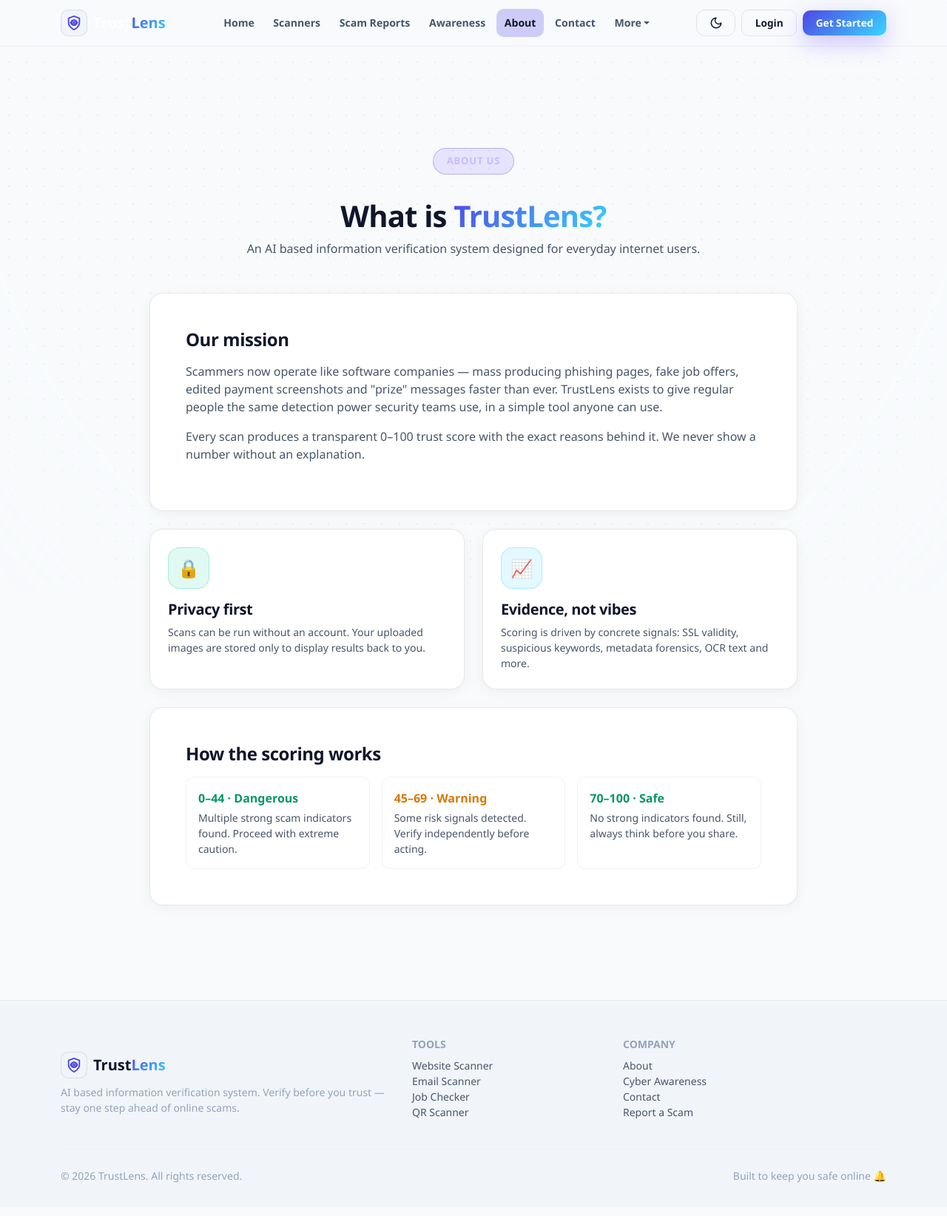
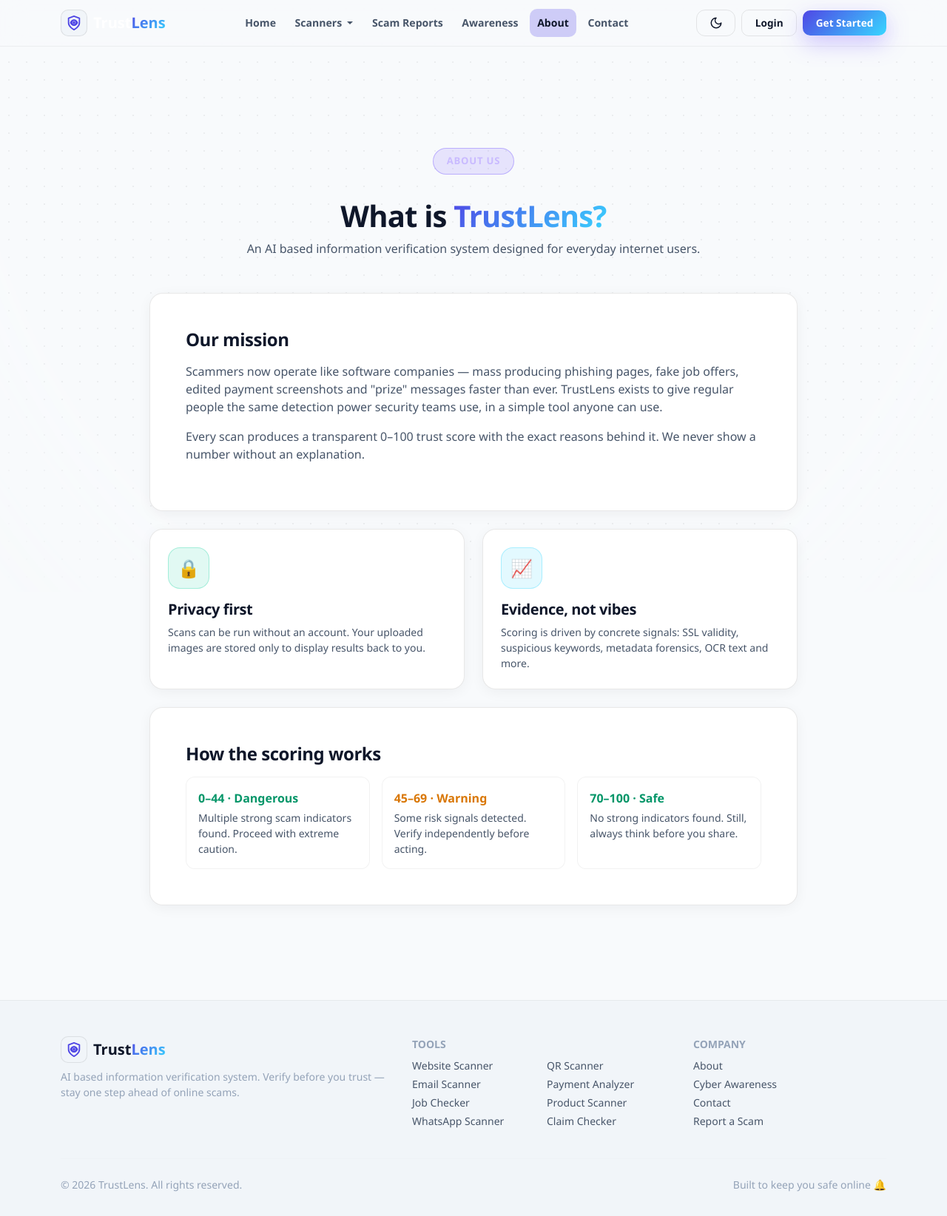
Before and after one commit to mskavitachoudhary/trustlens-fresh, a Flask app: page /about in a window 1280 px wide. Shown: the whole page at 74% size. Before the commit the page ends 1599 px from the top, so only its background shows below. Run offline with Flask 3, Linux system fonts and the light colour scheme; some libraries are stand-ins or nearby versions.

Commit message:
unify navigation and add 8 scanner dropdown

```diff
--- a/static/css/style.css
+++ b/static/css/style.css
@@ -239,7 +239,7 @@ h1, h2, h3, h4, h5, h6 {
 }
 
 .navbar-trust .nav-link {
-  color: var(--text-muted);
+  color: var(--text-secondary);
   font-weight: 600;
   font-size: 0.88rem;
   margin: 0 0.15rem;
@@ -337,24 +411,14 @@ h1, h2, h3, h4, h5, h6 {
   filter: invert(1) grayscale(100%);
 }
 [data-theme="light"] .navbar-trust .navbar-toggler {
-  border-color: var(--border);
+  border-color: var(--border-color);
 }
 
-/* Responsive nav visibility:
-   - <768px: hamburger collapse shows every link.
-   - 768-991px (tablet): compact inline nav + one "More" dropdown.
-   - >=992px (desktop): full inline nav + compact "More" dropdown. */
-.nav-drop-md,
-.nav-drop-lg {
-  display: none;
-}
-
+/* Responsive nav refinements */
 @media (min-width: 768px) and (max-width: 991.98px) {
-  .navbar-trust .nav-hide-md { display: none; }
-  .navbar-trust .nav-drop-md { display: block; }
   .navbar-trust .navbar-nav { gap: 0.05rem; }
   .navbar-trust .nav-link {
-    font-size: 0.8rem;
+    font-size: 0.82rem;
     margin: 0 0.05rem;
     padding: 0.45rem 0.5rem !important;
   }
@@ -365,15 +429,10 @@ h1, h2, h3, h4, h5, h6 {
   }
 }
 
-@media (min-width: 992px) {
-  .navbar-trust .nav-hide-lg { display: none; }
-  .navbar-trust .nav-drop-lg { display: block; }
-}
-
 @media (min-width: 992px) and (max-width: 1199.98px) {
   .navbar-trust .navbar-nav { gap: 0.1rem; }
   .navbar-trust .nav-link {
-    font-size: 0.82rem;
+    font-size: 0.84rem;
     margin: 0 0.05rem;
     padding: 0.45rem 0.55rem !important;
   }
--- a/templates/base.html
+++ b/templates/base.html
@@ -39,33 +39,99 @@
       </button>
       <div class="collapse navbar-collapse" id="mainNav">
         <ul class="navbar-nav mx-auto mb-2 mb-md-0">
-          <li class="nav-item"><a class="nav-link {% if request.endpoint == 'main.index' %}active{% endif %}" href="{{ url_for('main.index') }}">Home</a></li>
-          <li class="nav-item"><a class="nav-link {% if request.endpoint and request.endpoint.split('.')[0] == 'scanners' %}active{% endif %}" href="{{ url_for('scanners.website_scanner_page') }}">Scanners</a></li>
-          <li class="nav-item"><a class="nav-link {% if request.endpoint == 'reports.list_reports' %}active{% endif %}" href="{{ url_for('reports.list_reports') }}">Scam Reports</a></li>
-          <li class="nav-item nav-hide-md"><a class="nav-link {% if request.endpoint == 'main.awareness' %}active{% endif %}" href="{{ url_for('main.awareness') }}">Awareness</a></li>
-          <li class="nav-item nav-hide-md"><a class="nav-link {% if request.endpoint == 'main.about' %}active{% endif %}" href="{{ url_for('main.about') }}">About</a></li>
-          <li class="nav-item nav-hide-md"><a class="nav-link {% if request.endpoint == 'main.contact' %}active{% endif %}" href="{{ url_for('main.contact') }}">Contact</a></li>
-          <li class="nav-item nav-hide-md nav-hide-lg"><a class="nav-link" href="{{ url_for('main.product_scanner') }}">Product Scanner</a></li>
-          <li class="nav-item nav-hide-md nav-hide-lg"><a class="nav-link" href="{{ url_for('main.claim_checker') }}">Claim Checker</a></li>
-
-          <li class="nav-item dropdown nav-drop-md">
-            <a class="nav-link dropdown-toggle" href="#" id="moreMenuT" role="button" data-bs-toggle="dropdown" aria-expanded="false">More</a>
-            <ul class="dropdown-menu dropdown-menu-end nav-dropdown-menu" aria-labelledby="moreMenuT">
-              <li><a class="dropdown-item {% if request.endpoint == 'main.awareness' %}active{% endif %}" href="{{ url_for('main.awareness') }}">Awareness</a></li>
-              <li><a class="dropdown-item {% if request.endpoint == 'main.about' %}active{% endif %}" href="{{ url_for('main.about') }}">About</a></li>
-              <li><a class="dropdown-item {% if request.endpoint == 'main.contact' %}active{% endif %}" href="{{ url_for('main.contact') }}">Contact</a></li>
-              <li><hr class="dropdown-divider"></li>
-              <li><a class="dropdown-item" href="{{ url_for('main.product_scanner') }}">Product Scanner</a></li>
-              <li><a class="dropdown-item" href="{{ url_for('main.claim_checker') }}">Claim Checker</a></li>
+          <li class="nav-item">
+            <a class="nav-link {% if request.endpoint == 'main.index' %}active{% endif %}" href="{{ url_for('main.index') }}">Home</a>
+          </li>
+          <li class="nav-item dropdown">
+            <a class="nav-link dropdown-toggle {% if request.endpoint and (request.endpoint.startswith('scanners.') or request.endpoint in ['main.product_scanner', 'main.claim_checker']) %}active{% endif %}" href="#" id="scannersDropdown" role="button" data-bs-toggle="dropdown" aria-expanded="false">
+              Scanners
+            </a>
+            <ul class="dropdown-menu nav-dropdown-menu" aria-labelledby="scannersDropdown">
+              <li>
+                <a class="dropdown-item {% if request.endpoint == 'scanners.website_scanner_page' %}active{% endif %}" href="{{ url_for('scanners.website_scanner_page') }}">
+                  <span class="dropdown-item-icon">{{ icon('globe', size=18) }}</span>
+                  <div class="dropdown-item-content">
+                    <span class="dropdown-item-title">Website Scanner</span>
+                    <span class="dropdown-item-desc">Phishing &amp; Domain Checks</span>
+                  </div>
+                </a>
+              </li>
+              <li>
+                <a class="dropdown-item {% if request.endpoint == 'scanners.email_scanner_page' %}active{% endif %}" href="{{ url_for('scanners.email_scanner_page') }}">
+                  <span class="dropdown-item-icon">{{ icon('mail', size=18) }}</span>
+                  <div class="dropdown-item-content">
+                    <span class="dropdown-item-title">Email Scanner</span>
+                    <span class="dropdown-item-desc">Phishing &amp; Urgency Analysis</span>
+                  </div>
+                </a>
+              </li>
+              <li>
+                <a class="dropdown-item {% if request.endpoint == 'scanners.job_checker_page' %}active{% endif %}" href="{{ url_for('scanners.job_checker_page') }}">
+                  <span class="dropdown-item-icon">{{ icon('briefcase', size=18) }}</span>
+                  <div class="dropdown-item-content">
+                    <span class="dropdown-item-title">Job Checker</span>
+                    <span class="dropdown-item-desc">Offer Letter &amp; Recruiter Fraud</span>
+                  </div>
+                </a>
+              </li>
+              <li>
+                <a class="dropdown-item {% if request.endpoint == 'scanners.whatsapp_scanner_page' %}active{% endif %}" href="{{ url_for('scanners.whatsapp_scanner_page') }}">
+                  <span class="dropdown-item-icon">{{ icon('message', size=18) }}</span>
+                  <div class="dropdown-item-content">
+                    <span class="dropdown-item-title">WhatsApp Scanner</span>
+                    <span class="dropdown-item-desc">Chat Screenshot OCR</span>
+                  </div>
+                </a>
+              </li>
+              <li>
+                <a class="dropdown-item {% if request.endpoint == 'scanners.qr_scanner_page' %}active{% endif %}" href="{{ url_for('scanners.qr_scanner_page') }}">
+                  <span class="dropdown-item-icon">{{ icon('qr', size=18) }}</span>
+                  <div class="dropdown-item-content">
+                    <span class="dropdown-item-title">QR Scanner</span>
+                    <span class="dropdown-item-desc">Destination &amp; Payload Safety</span>
+                  </div>
+                </a>
+              </li>
+              <li>
+                <a class="dropdown-item {% if request.endpoint == 'scanners.payment_analyzer_page' %}active{% endif %}" href="{{ url_for('scanners.payment_analyzer_page') }}">
+                  <span class="dropdown-item-icon">{{ icon('receipt', size=18) }}</span>
+                  <div class="dropdown-item-content">
+                    <span class="dropdown-item-title">Payment Analyzer</span>
+                    <span class="dropdown-item-desc">Fake Screenshot &amp; UPI Validation</span>
+                  </div>
+                </a>
+              </li>
+              <li>
+                <a class="dropdown-item {% if request.endpoint == 'main.product_scanner' %}active{% endif %}" href="{{ url_for('main.product_scanner') }}">
+                  <span class="dropdown-item-icon">{{ icon('flask', size=18) }}</span>
+                  <div class="dropdown-item-content">
+                    <span class="dropdown-item-title">Product Scanner</span>
+                    <span class="dropdown-item-desc">Ingredient Safety &amp; Database Lookup</span>
+                  </div>
+                </a>
+              </li>
+              <li>
+                <a class="dropdown-item {% if request.endpoint == 'main.claim_checker' %}active{% endif %}" href="{{ url_for('main.claim_checker') }}">
+                  <span class="dropdown-item-icon">{{ icon('scale', size=18) }}</span>
+                  <div class="dropdown-item-content">
+                    <span class="dropdown-item-title">Claim Checker</span>
+                    <span class="dropdown-item-desc">Truth &amp; Fact Verification</span>
+                  </div>
+                </a>
+              </li>
             </ul>
           </li>
-
-          <li class="nav-item dropdown nav-drop-lg">
-            <a class="nav-link dropdown-toggle" href="#" id="moreMenuD" role="button" data-bs-toggle="dropdown" aria-expanded="false">More</a>
-            <ul class="dropdown-menu dropdown-menu-end nav-dropdown-menu" aria-labelledby="moreMenuD">
-              <li><a class="dropdown-item" href="{{ url_for('main.product_scanner') }}">Product Scanner</a></li>
-              <li><a class="dropdown-item" href="{{ url_for('main.claim_checker') }}">Claim Checker</a></li>
-            </ul>
+          <li class="nav-item">
+            <a class="nav-link {% if request.endpoint == 'reports.list_reports' %}active{% endif %}" href="{{ url_for('reports.list_reports') }}">Scam Reports</a>
+          </li>
+          <li class="nav-item">
+            <a class="nav-link {% if request.endpoint == 'main.awareness' %}active{% endif %}" href="{{ url_for('main.awareness') }}">Awareness</a>
+          </li>
+          <li class="nav-item">
+            <a class="nav-link {% if request.endpoint == 'main.about' %}active{% endif %}" href="{{ url_for('main.about') }}">About</a>
+          </li>
+          <li class="nav-item">
+            <a class="nav-link {% if request.endpoint == 'main.contact' %}active{% endif %}" href="{{ url_for('main.contact') }}">Contact</a>
           </li>
         </ul>
         <div class="d-flex align-items-center gap-2 nav-auth">
@@ -109,7 +175,7 @@
 
   <footer class="footer-trust">
     <div class="container">
-      <div class="row g-4 align-items-center">
+      <div class="row g-4 align-items-start">
         <div class="col-md-5">
           <div class="d-flex align-items-center gap-2 fw-bold fs-5 mb-2">
             <span class="brand-mark">{{ icon('brand', size=22, stroke_width=2) }}</span>
@@ -117,18 +183,30 @@
           </div>
           <p class="text-dim-c mb-0 small">AI based information verification system. Verify before you trust &mdash; stay one step ahead of online scams.</p>
         </div>
+        <div class="col-md-4">
+          <div class="fw-bold small text-uppercase text-dim-c mb-2">Tools</div>
+          <div class="row g-2 small">
+            <div class="col-6">
+              <ul class="list-unstyled mb-0 d-flex flex-column gap-1">
+                <li><a href="{{ url_for('scanners.website_scanner_page') }}">Website Scanner</a></li>
+                <li><a href="{{ url_for('scanners.email_scanner_page') }}">Email Scanner</a></li>
+                <li><a href="{{ url_for('scanners.job_checker_page') }}">Job Checker</a></li>
+                <li><a href="{{ url_for('scanners.whatsapp_scanner_page') }}">WhatsApp Scanner</a></li>
+              </ul>
+            </div>
+            <div class="col-6">
+              <ul class="list-unstyled mb-0 d-flex flex-column gap-1">
+                <li><a href="{{ url_for('scanners.qr_scanner_page') }}">QR Scanner</a></li>
+                <li><a href="{{ url_for('scanners.payment_analyzer_page') }}">Payment Analyzer</a></li>
+                <li><a href="{{ url_for('main.product_scanner') }}">Product Scanner</a></li>
+                <li><a href="{{ url_for('main.claim_checker') }}">Claim Checker</a></li>
+              </ul>
+            </div>
+          </div>
+        </div>
         <div class="col-md-3">
-          <div class="fw-bold small text-uppercase text-dim-c mb-2">Tools</div>
-          <ul class="list-unstyled small">
-            <li><a href="{{ url_for('scanners.website_scanner_page') }}">Website Scanner</a></li>
-            <li><a href="{{ url_for('scanners.email_scanner_page') }}">Email Scanner</a></li>
-            <li><a href="{{ url_for('scanners.job_checker_page') }}">Job Checker</a></li>
-            <li><a href="{{ url_for('scanners.qr_scanner_page') }}">QR Scanner</a></li>
-          </ul>
-        </div>
-        <div class="col-md-4">
           <div class="fw-bold small text-uppercase text-dim-c mb-2">Company</div>
-          <ul class="list-unstyled small">
+          <ul class="list-unstyled small d-flex flex-column gap-1">
             <li><a href="{{ url_for('main.about') }}">About</a></li>
             <li><a href="{{ url_for('main.awareness') }}">Cyber Awareness</a></li>
             <li><a href="{{ url_for('main.contact') }}">Contact</a></li>
```
Also changed, not shown: other parts of static/css/style.css (+89 -15 lines), docs/superpowers/plans/2026-09-25-ui-modernization.md (+4 -4 lines).
